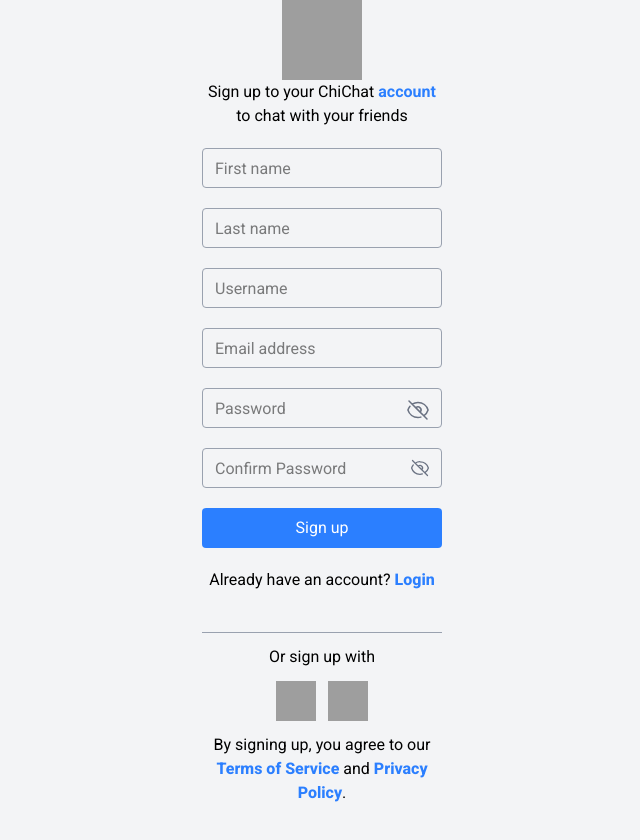
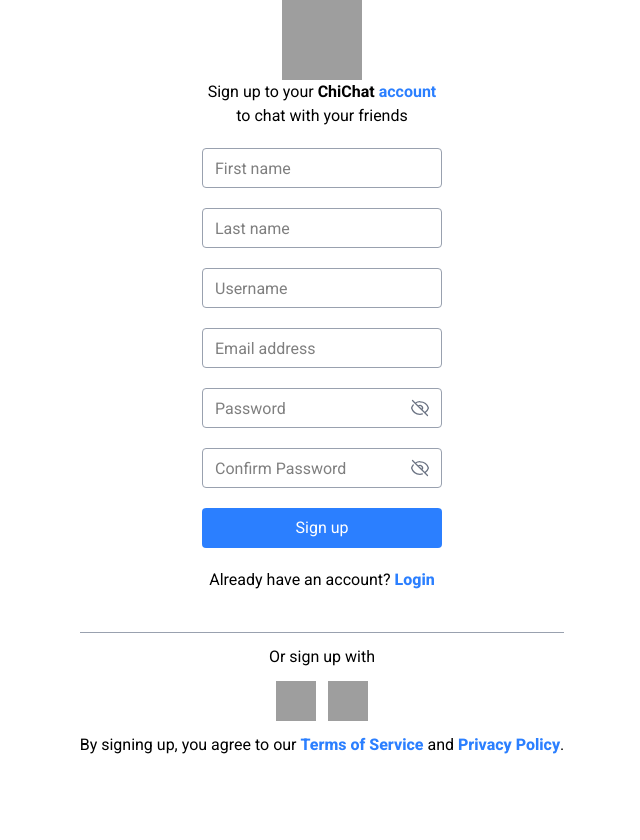
Before and after one commit to shiba-murmu/ChiChat, a React (Vite) app in the folder frontend/: page /register in a window 1280 px wide. Shown: the top 840 px of the page, without its empty margins (318-958 px from the left). After the commit the page ends 800 px from the top, so only its background shows below. Built offline with nearby package versions, Linux system fonts and the light colour scheme; grey boxes are pictures that could not be loaded; a web font is replaced by a local one.

Commit message:
ui updated

```diff
--- a/frontend/src/pages/user/Register.jsx
+++ b/frontend/src/pages/user/Register.jsx
@@ -18,13 +18,13 @@
     return (
         <>
             {/* User registration form to create the account of the user. */}
-            <div className='flex justify-center flex-col items-center h-[auto] bg-gray-100 w-full'>
+            <div className='flex justify-center flex-col items-center h-[auto]  w-full'>
                 <div className='flex justify-center items-center '>
                     <img src="https://img.icons8.com/color/48/000000/chat.png" alt="chat-icon" className='w-20 m-0 h-20' />
                 </div>
                 <form action="" className='flex flex-col gap-5'>
                     <div className='flex justify-center flex-col items-center'>
-                        <p>Sign up to your ChiChat <span className='font-bold text-blue-500'>account</span> </p>
+                        <p>Sign up to your <span className='font-bold'>ChiChat</span> <span className='font-bold text-blue-500'>account</span> </p>
                         <p>to chat with your friends</p>
                     </div>
                     <div>
@@ -60,7 +60,7 @@
                                 </svg>
                                 // eye icon
                             ) : (
-                                <svg xmlns="http://www.w3.org/2000/svg" fill="none" viewBox="0 0 24 24" strokeWidth={1.5} stroke="currentColor" className="size-6">
+                                <svg xmlns="http://www.w3.org/2000/svg" fill="none" viewBox="0 0 24 24" strokeWidth={1.5} stroke="currentColor" className="size-5">
                                     <path strokeLinecap="round" strokeLinejoin="round" d="M3.98 8.223A10.477 10.477 0 0 0 1.934 12C3.226 16.338 7.244 19.5 12 19.5c.993 0 1.953-.138 2.863-.395M6.228 6.228A10.451 10.451 0 0 1 12 4.5c4.756 0 8.773 3.162 10.065 7.498a10.522 10.522 0 0 1-4.293 5.774M6.228 6.228 3 3m3.228 3.228 3.65 3.65m7.894 7.894L21 21m-3.228-3.228-3.65-3.65m0 0a3 3 0 1 0-4.243-4.243m4.242 4.242L9.88 9.88" />
                                 </svg>
                                 // eye-off icon by default it shows the eye off icon
@@ -95,16 +95,17 @@
                     </div>
                 </form>
 
-                <div className='flex flex-col gap-3 p-10 w-80'>
+                <div className='md:relative flex flex-col p-10 gap-3'>
                     <hr className='border-gray-400' />
                     <p className='text-center'>Or sign up with</p>
                     <div className='flex justify-center items-center gap-3'>
-                        <img src="https://img.icons8.com/color/48/000000/google-logo.png" alt="google" className='w-10 h-10' />
-                        <img src="https://img.icons8.com/color/48/000000/facebook-new.png" alt="facebook" className='w-10 h-10' />
+                        <img src="https://img.icons8.com/color/48/000000/google-logo.png" alt="google" className='w-10 h-10 transition ease-in-out delay-150 hover:-translate-y-1 hover:scale-110 duration-300 hover:coursor-pointer' />
+                        <img src="https://img.icons8.com/color/48/000000/facebook-new.png" alt="facebook" className='w-10 h-10 hover:scale-110 hover: transition ease-in-out delay-150 hover:-translate-y-1  duration-300 hover:coursor-pointer' />
                     </div>
                     <p className='text-center'>By signing up, you agree to our <Link to="/terms" className='text-blue-500 font-extrabold'>Terms of Service</Link> and <Link to="/privacy" className='text-blue-500 font-extrabold'>Privacy Policy</Link>.</p>
                 </div>
             </div>
+
         </>
     )
 }
```
